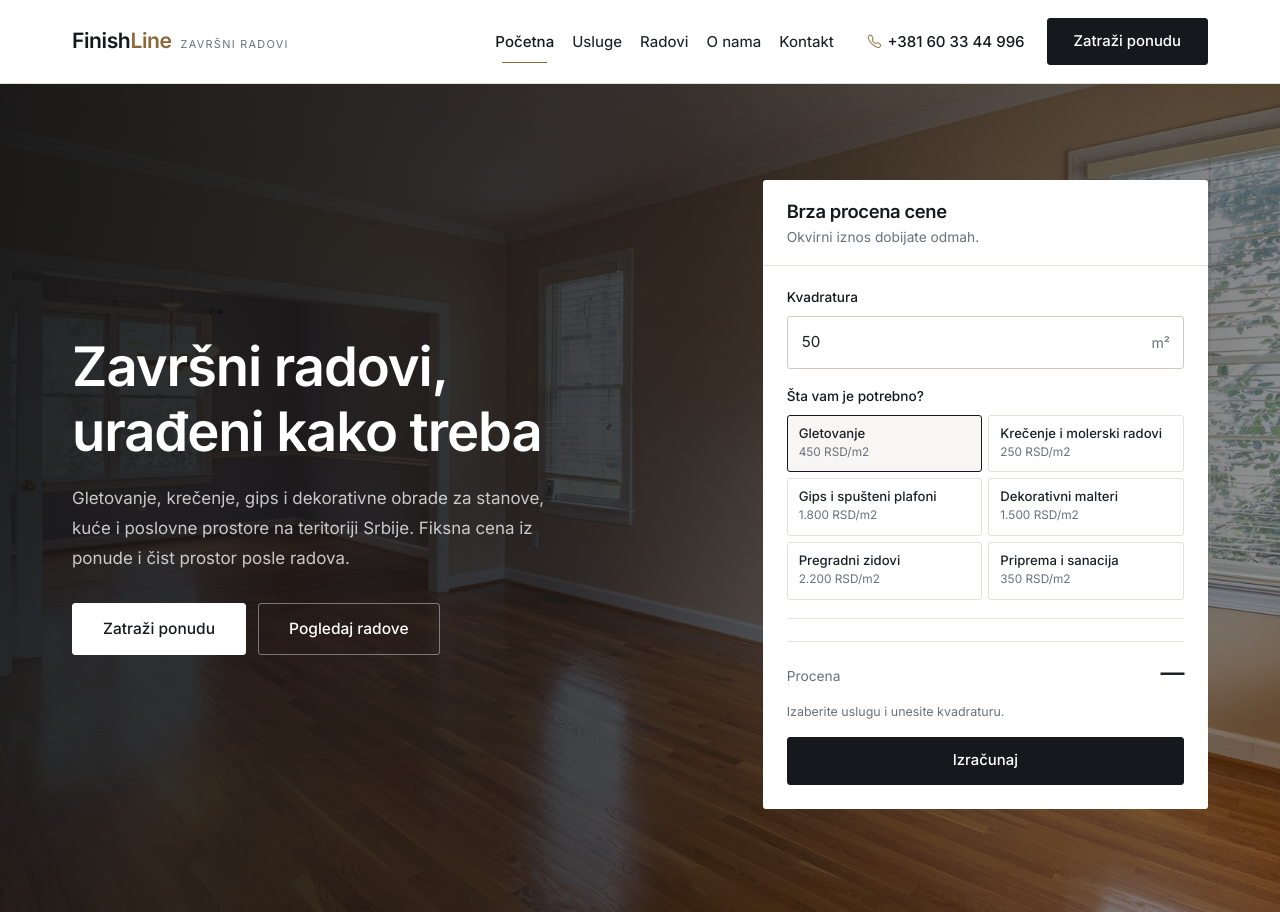
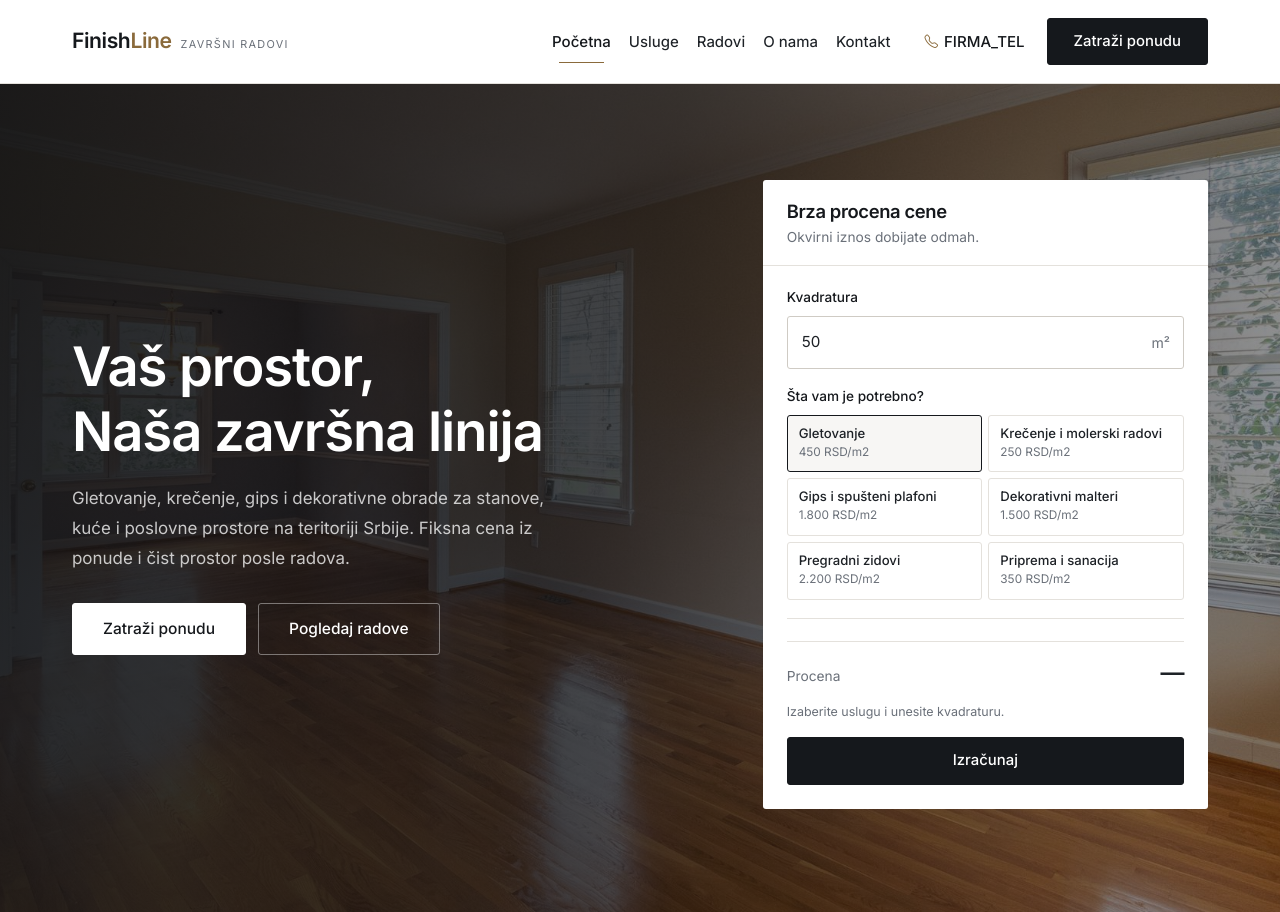
Before and after one commit to AndemoStar/finishline, a PHP site: page / in a window 1280 px wide. Shown: the top 912 px of the page. Run offline with PHP 8.4, Linux system fonts and the light colour scheme; data comes from the database, SQL or seed files in the repository; some libraries are stand-ins or nearby versions.

Commit message:
Update heading text on home page

```diff
--- a/app/views/home/index.php
+++ b/app/views/home/index.php
@@ -8,7 +8,7 @@
     <div class="container">
         <div class="row align-items-center g-5">
             <div class="col-lg-6">
-                <h1>Završni radovi, urađeni kako treba</h1>
+                <h1>Vaš prostor,<br>Naša završna linija</h1>
                 <p class="hero-uvod">
                     Gletovanje, krečenje, gips i dekorativne obrade za stanove, kuće i
                     poslovne prostore na teritoriji Srbije. Fiksna cena iz ponude i čist prostor
```
